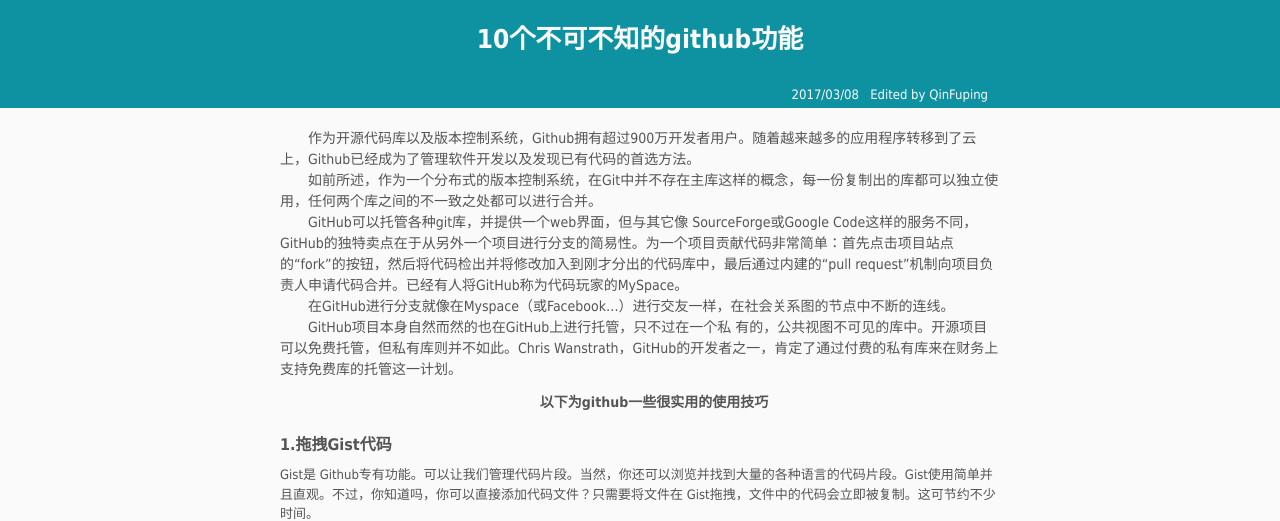
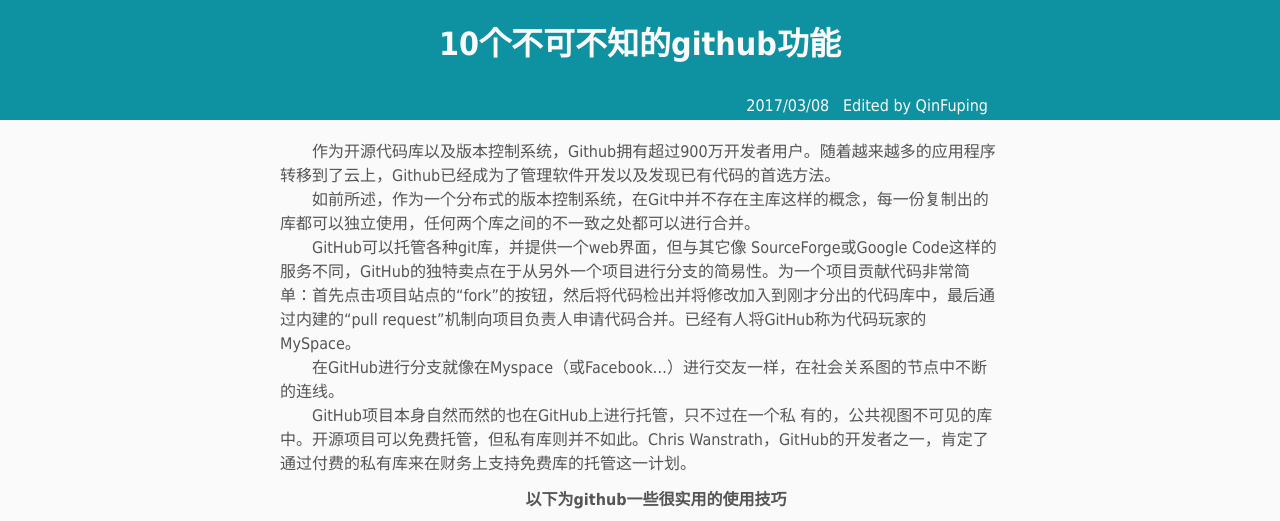
Before and after one commit to QinFuping/JavaScript, a plain HTML site: page index.html in a window 1280 px wide. Shown: the top 521 px of the page. Drawn offline with Linux system fonts and the light colour scheme; grey boxes are pictures that could not be loaded.

Commit message:
Update index.html

```diff
--- a/index.html
+++ b/index.html
@@ -10,7 +10,7 @@
 			padding: 0;
 		}
 		body{
-		    font: 13px/1.5 tahoma,arial,Hiragino Sans GB,WenQuanYi Micro Hei,\5FAE\8F6F\96C5\9ED1,\5B8B\4F53,sans-serif;
+		    font: 16px/1.5 tahoma,arial,Hiragino Sans GB,WenQuanYi Micro Hei,\5FAE\8F6F\96C5\9ED1,\5B8B\4F53,sans-serif;
 		    color: #555;
 		}
 		ul{
@@ -25,7 +25,7 @@
 		.header{
 			max-width: 720px;
 			margin: auto;
-			height: 108px;
+			height: 120px;
 			color: #fafafa;
 		}
 		.header>h1{
@@ -50,7 +50,7 @@
 		}
 		.content>ul>p{
 			text-indent: 2em;
-			font-size: 14px;
+			font-size: 16px;
 		}
 		.content>ul>li>h3{
 			font-size: 16px;
```
